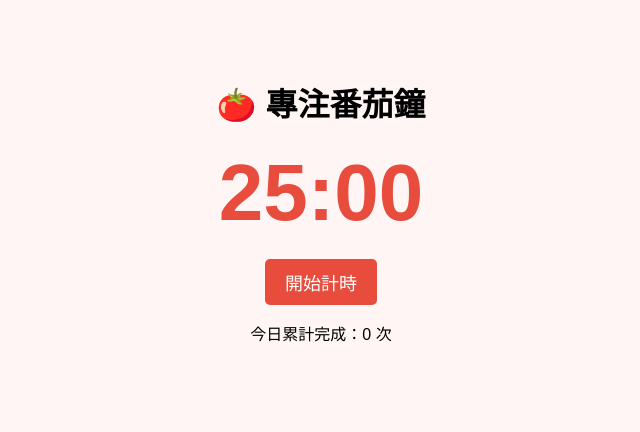
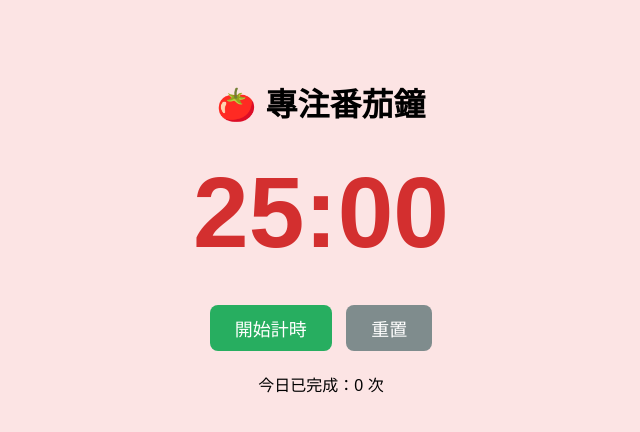
Before and after one commit to 11330097-stack/promodoro_project, a Django app: page / in a window 1280 px wide. Shown: the top 432 px of the page, without its empty margins (319-959 px from the left). Run offline with Django 5.2, Linux system fonts and the light colour scheme; data comes from the database, SQL or seed files in the repository; both versions use the stored data as it was after the commit.

Commit message:
暫停與重置

```diff
--- a/timer/templates/index.html
+++ b/timer/templates/index.html
@@ -1,49 +1,97 @@
 <!DOCTYPE html>
 <html>
 <head>
-    <title>番茄鐘</title>
+    <meta charset="UTF-8">
+    <title>番茄鐘 - 暫停功能版</title>
     <style>
-        body { font-family: Arial; text-align: center; padding-top: 50px; background: #fff5f5; }
-        .timer-box { font-size: 80px; color: #e74c3c; font-weight: bold; margin: 20px; }
-        button { padding: 10px 20px; font-size: 18px; cursor: pointer; background: #e74c3c; color: white; border: none; border-radius: 5px; }
+        body { font-family: sans-serif; text-align: center; background-color: #fce4e4; padding-top: 50px; }
+        #timer { font-size: 100px; color: #d32f2f; margin: 30px; font-weight: bold; }
+        .controls button { font-size: 18px; padding: 10px 25px; cursor: pointer; border-radius: 8px; border: none; margin: 5px; }
+        .btn-start { background: #27ae60; color: white; }
+        .btn-pause { background: #f39c12; color: white; }
+        .btn-reset { background: #7f8c8d; color: white; }
     </style>
 </head>
 <body>
     <h1>🍅 專注番茄鐘</h1>
-    <div class="timer-box" id="display">25:00</div>
-    <button onclick="startTimer()">開始計時</button>
-    <p>今日累計完成：<span id="count">{{ count }}</span> 次</p>
+    <div id="timer">25:00</div>
+
+    <div class="controls">
+        <button id="mainBtn" class="btn-start" onclick="toggleTimer()">開始計時</button>
+        <button class="btn-reset" onclick="resetTimer()">重置</button>
+    </div>
+
+    <p>今日已完成：<span id="countDisplay">{{ count }}</span> 次</p>
 
     <script>
-        let seconds = 1500; // 25分鐘
-        function startTimer() {
-            const interval = setInterval(() => {
-                seconds--;
-                updateUI();
-                if (seconds <= 0) {
-                    clearInterval(interval);
-                    alert("太棒了！完成一次專注！");
-                    saveToDB();
-                    seconds = 1500;
-                    updateUI();
-                }
-            }, 1000);
+        let timeLeft = 1500; // 25 分鐘
+        let timerInterval = null;
+        let isRunning = false;
+
+        function toggleTimer() {
+            const btn = document.getElementById('mainBtn');
+
+            if (!isRunning) {
+                // 開始或恢復計時
+                isRunning = true;
+                btn.innerText = "暫停計時";
+                btn.className = "btn-pause";
+
+                timerInterval = setInterval(() => {
+                    if (timeLeft <= 0) {
+                        finishTimer();
+                    } else {
+                        timeLeft--;
+                        updateUI();
+                    }
+                }, 1000);
+            } else {
+                // 暫停計時
+                pauseTimer();
+            }
+        }
+
+        function pauseTimer() {
+            clearInterval(timerInterval);
+            isRunning = false;
+            const btn = document.getElementById('mainBtn');
+            btn.innerText = "繼續計時";
+            btn.className = "btn-start";
+        }
+
+        function resetTimer() {
+            pauseTimer();
+            timeLeft = 1500;
+            updateUI();
+            const btn = document.getElementById('mainBtn');
+            btn.innerText = "開始計時";
         }
 
         function updateUI() {
-            let m = Math.floor(seconds / 60);
-            let s = seconds % 60;
-            document.getElementById('display').innerText = `${m}:${s < 10 ? '0' : ''}${s}`;
+            const mins = Math.floor(timeLeft / 60);
+            const secs = timeLeft % 60;
+            document.getElementById('timer').innerText =
+                `${mins}:${secs < 10 ? '0' : ''}${secs}`;
         }
 
-        function saveToDB() {
+        function finishTimer() {
+            clearInterval(timerInterval);
+            isRunning = false;
+            alert("專注結束！辛苦了！");
+            saveData();
+            timeLeft = 1500;
+            updateUI();
+            document.getElementById('mainBtn').innerText = "開始計時";
+        }
+
+        function saveData() {
             fetch('/update/', {
                 method: 'POST',
                 headers: { 'X-CSRFToken': '{{ csrf_token }}' }
             })
             .then(res => res.json())
             .then(data => {
-                document.getElementById('count').innerText = data.new_count;
+                document.getElementById('countDisplay').innerText = data.new_count;
             });
         }
     </script>
```
Also changed, not shown: db.sqlite3.
